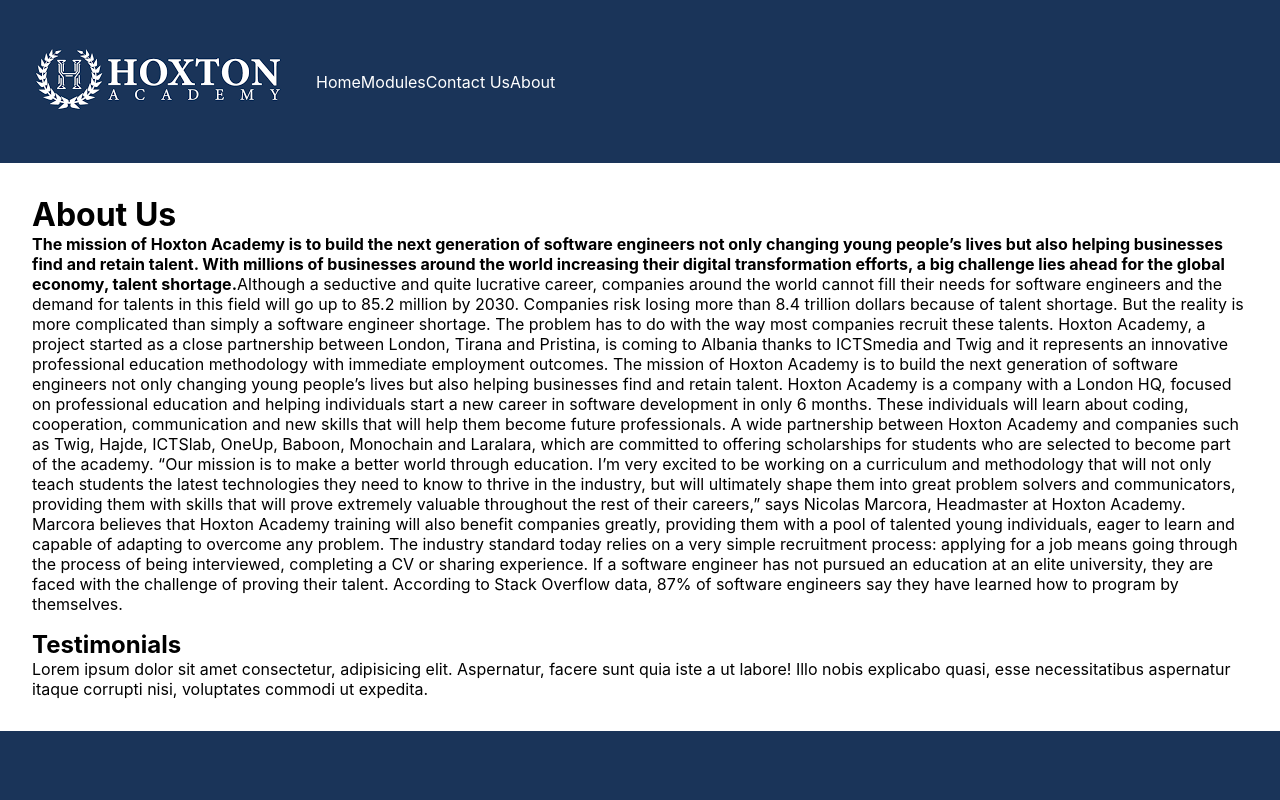
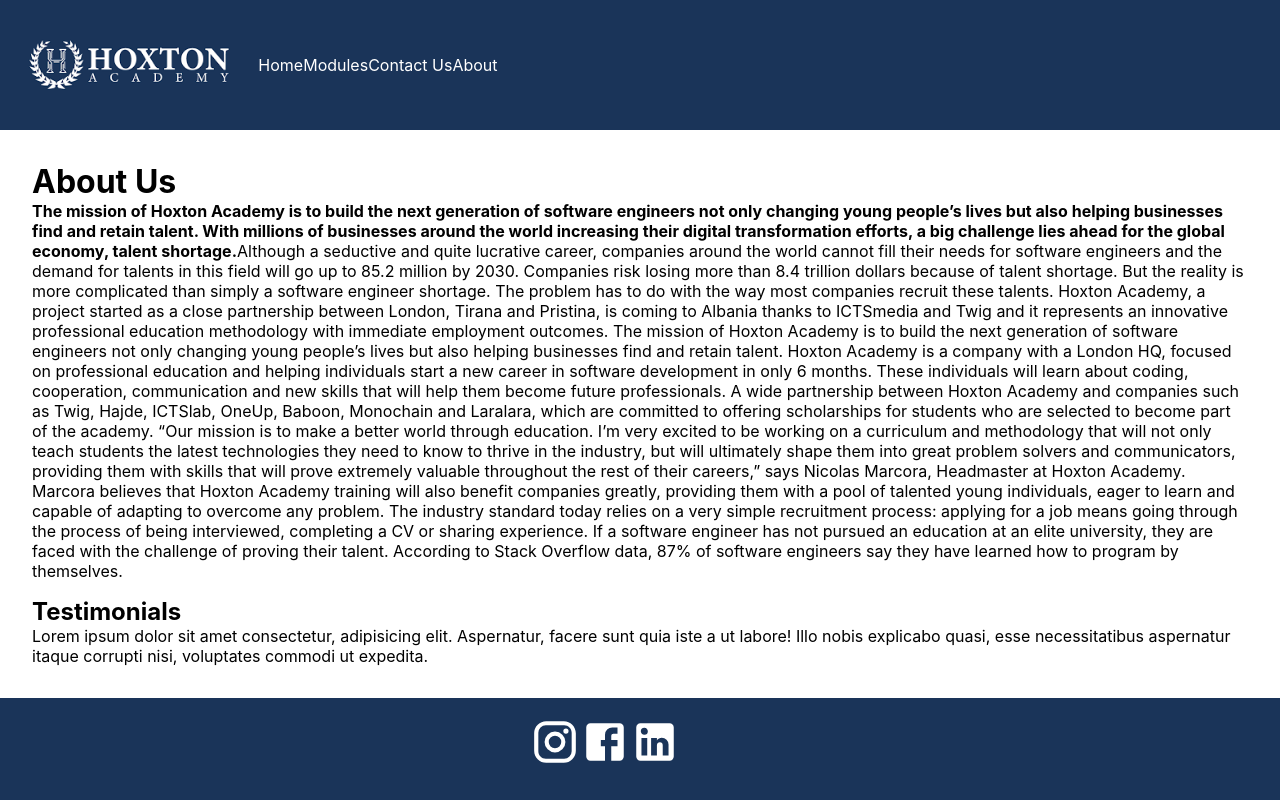
Before and after one commit to denis-projects/hoxton-react-project, a React (Vite) app: page /about in a window 1280 px wide. Shown: the top 800 px of the page. Built offline with nearby package versions, Linux system fonts and the light colour scheme.

Commit message:
adding some styling to header and footer

```diff
--- a/src/styles/Footer.css
+++ b/src/styles/Footer.css
@@ -1,6 +1,6 @@
 .footer {
     width: 100vw;
-    height: 100vh;
+    height: 150px;
     background-color: #1a3459;
     display: grid;
     justify-content: center;
@@ -10,7 +10,7 @@
 
 .socialMedia svg {
     color: white;
-    font-size: 60px;
+    font-size: 50px;
     cursor: pointer;
 }
 
--- a/src/styles/Header.css
+++ b/src/styles/Header.css
@@ -3,9 +3,15 @@
     grid-template-columns: auto 1fr;
     align-items: center;
     background-color: #1a3459;
+    width: 100vw;
+    height: 130px;
 }
 
 .header_navbar li {
    display: inline-block;
 
 }
+
+.header_logo {
+    height: 130px;
+}
```
